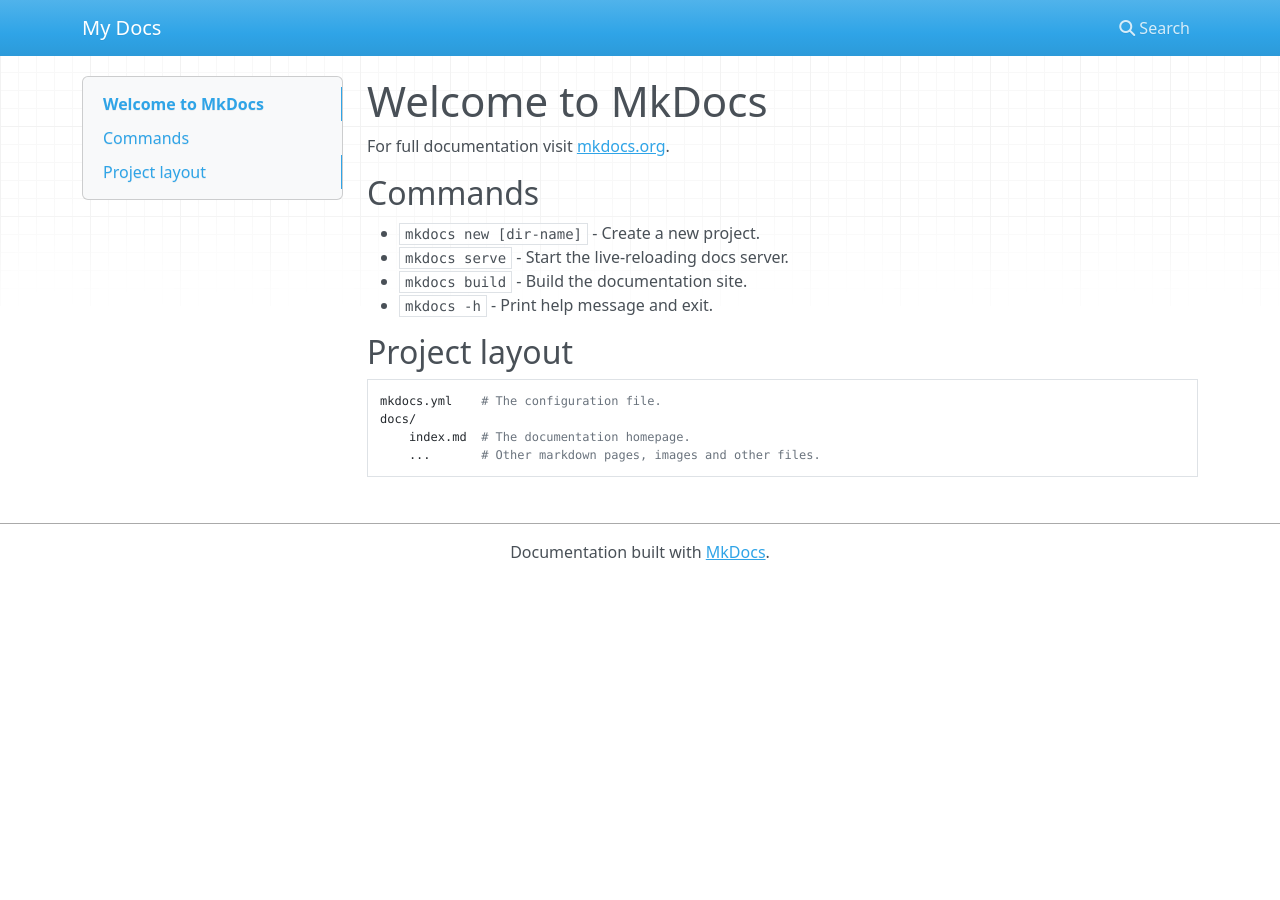
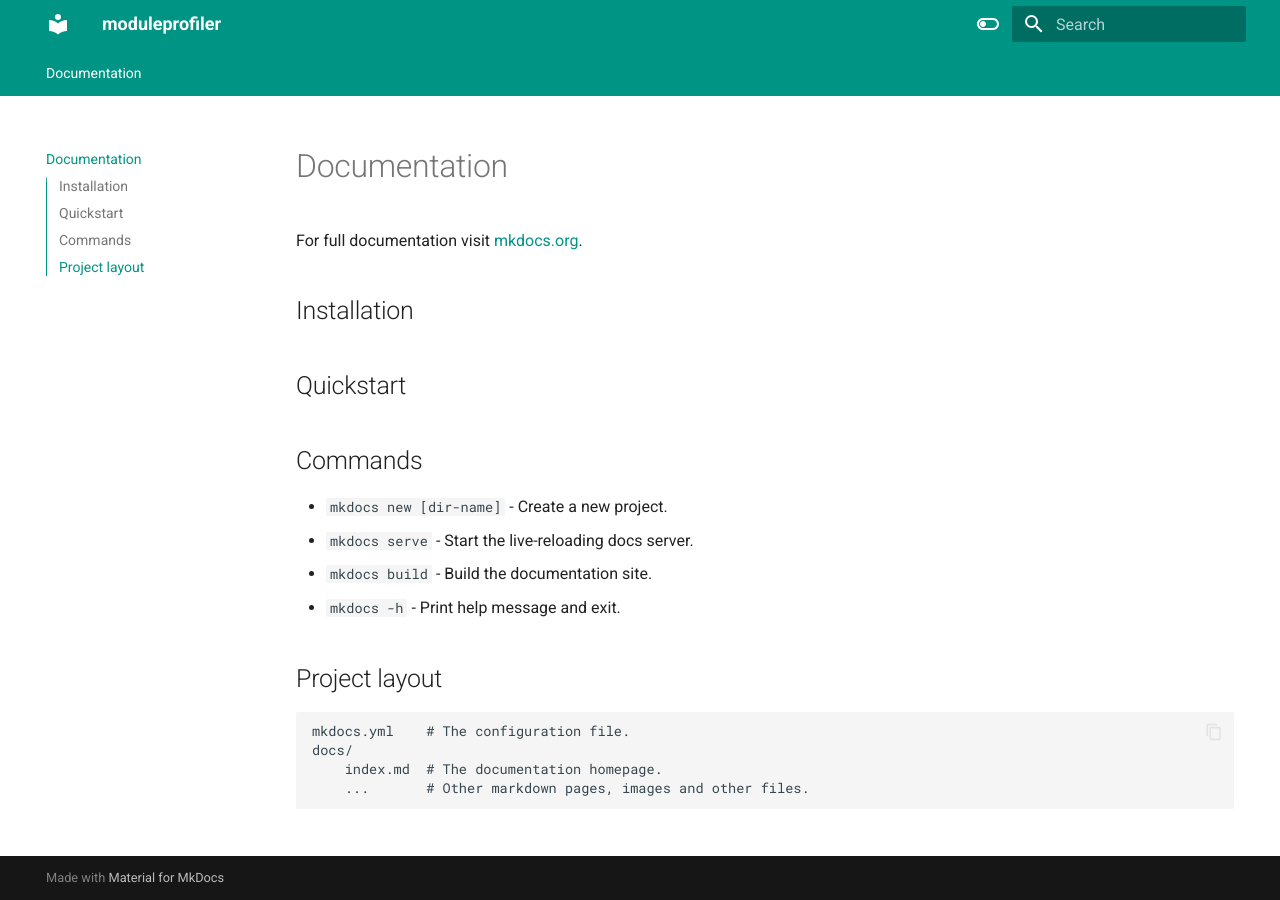
Before and after one commit to eagomez2/moduleprofiler, an MkDocs documentation site: the page built from docs/index.md, in a window 1280 px wide. Built offline with MkDocs 1.6.1 and Material for MkDocs 9.7.7, drawn with Linux system fonts in a browser that asks for light colours; nearby versions of some CDN libraries.

Commit message:
Add material theme

```diff
--- a/docs/index.md
+++ b/docs/index.md
@@ -1,6 +1,10 @@
-# Welcome to MkDocs
+# Documentation
 
 For full documentation visit [mkdocs.org](https://www.mkdocs.org).
+
+## Installation
+
+## Quickstart
 
 ## Commands
 
--- a/mkdocs.yml
+++ b/mkdocs.yml
@@ -1 +1,27 @@
-site_name: My Docs
+site_name: moduleprofiler
+theme:
+  name: material
+  features:
+    - navigation.tabs
+    - navigation.sections
+    - toc.integrate
+    - navigation.top
+    - search.suggest
+    - search.highlight
+    - content.tabs.link
+    - content.code.annotation
+    - content.code.copy
+  language: en
+  palette:
+    - scheme: default
+      toggle:
+        icon: material/toggle-switch-off-outline
+        name: Switch to dark mode
+      primary: teal
+      accent: purple
+    - scheme: slate
+      toggle:
+        icon: material/toggle-switch
+        name: Switch to light mode
+      primary: teal
+      accent: lime
--- a/pyproject.toml
+++ b/pyproject.toml
@@ -19,7 +19,8 @@
 
 [project.optional-dependencies]
 docs = [
-    "mkdocs>=1.6.0"
+    "mkdocs>=1.6.0",
+    "mkdocs-material>=9.5.31"
 ]
 test = [
     "pytest>=7.4.3"
```
